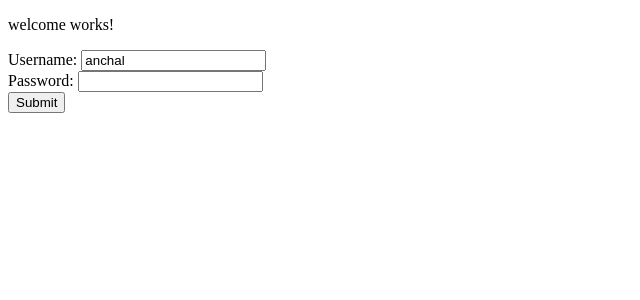
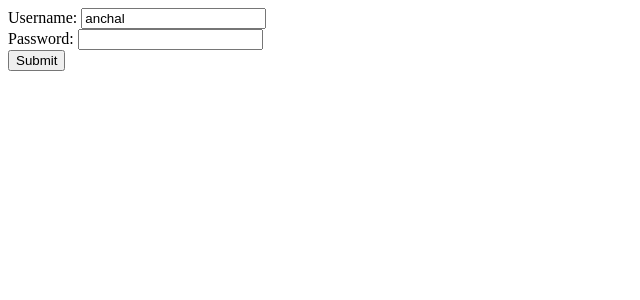
Before and after one commit to anchal66/Angular-todo-app, an Angular app: page / in a window 1280 px wide. Shown: the top 300 px of the page, without its empty margins (0-640 px from the left). Built offline with nearby package versions, Linux system fonts and the light colour scheme.

Commit message:
Added routing and error Handling route

```diff
--- a/src/app/app-routing.module.ts
+++ b/src/app/app-routing.module.ts
@@ -1,7 +1,15 @@
 import { NgModule } from '@angular/core';
 import { Routes, RouterModule } from '@angular/router';
+import { WelcomeComponent } from './welcome/welcome.component';
+import { LoginComponent } from './login/login.component';
+import { ErrorComponent } from './error/error.component';
 
-const routes: Routes = [];
+const routes: Routes = [
+  {path:'', component: LoginComponent},
+  {path:'welcome', component: WelcomeComponent},
+  {path:'login', component: LoginComponent},
+  {path:'**', component: ErrorComponent}
+];
 
 @NgModule({
   imports: [RouterModule.forRoot(routes)],
--- a/src/app/app.component.html
+++ b/src/app/app.component.html
@@ -1,2 +1 @@
-<app-welcome></app-welcome>
-<app-login></app-login>
+<router-outlet></router-outlet>
--- a/src/app/app.module.ts
+++ b/src/app/app.module.ts
@@ -6,12 +6,14 @@ import { AppRoutingModule } from './app-routing.module';
 import { AppComponent } from './app.component';
 import { WelcomeComponent } from './welcome/welcome.component';
 import { LoginComponent } from './login/login.component';
+import { ErrorComponent } from './error/error.component';
 
 @NgModule({
   declarations: [
     AppComponent,
     WelcomeComponent,
-    LoginComponent
+    LoginComponent,
+    ErrorComponent
   ],
   imports: [
     BrowserModule,
--- /dev/null
+++ b/src/app/error/error.component.html
@@ -0,0 +1,3 @@
+<p>
+  error works!
+</p>
--- /dev/null
+++ b/src/app/error/error.component.ts
@@ -0,0 +1,15 @@
+import { Component, OnInit } from '@angular/core';
+
+@Component({
+  selector: 'app-error',
+  templateUrl: './error.component.html',
+  styleUrls: ['./error.component.css']
+})
+export class ErrorComponent implements OnInit {
+
+  constructor() { }
+
+  ngOnInit() {
+  }
+
+}
```
Also changed, not shown: src/app/error/error.component.css (added).
